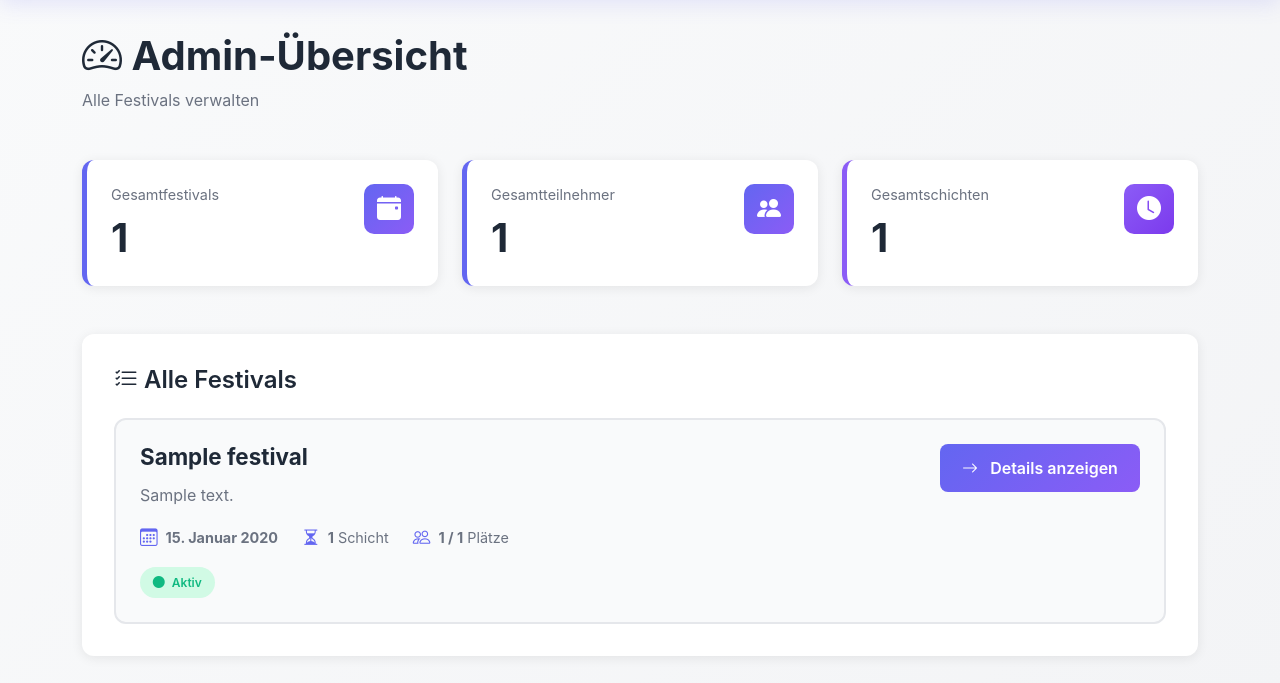
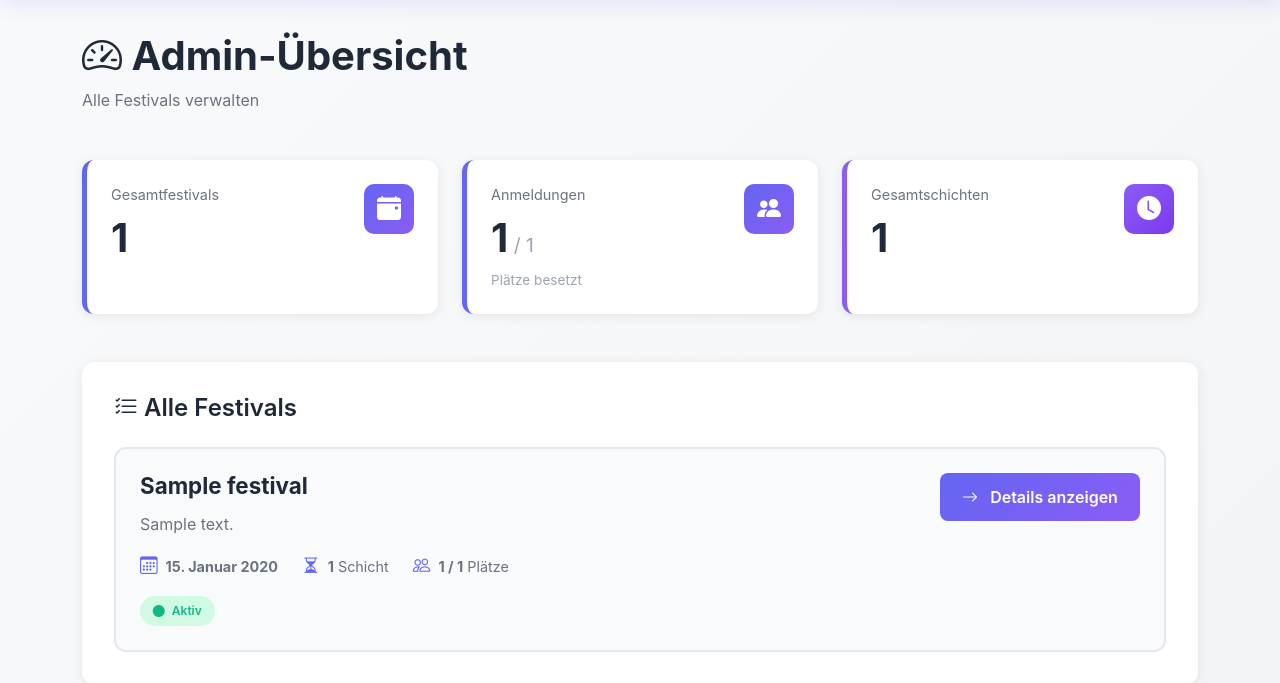
Before and after one commit to manuguth/bmk-tools, a Django app: page /festival/admin/ in a window 1280 px wide. Shown: the part 78-761 px from the top of the page. Run offline with Django 5.2, Linux system fonts and the light colour scheme; a user stored in the database is signed in; tables that the repository leaves empty hold one stand-in row (values such as "Sample post").

Commit message:
Improve Gesamtteilnehmer card to show signup ratio
- Calculate total_all_required_helpers across all festivals
- Display Anmeldungen card in 'X / Y Plätze besetzt' format
- Shows total signed up participants vs total available helper slots
- Matches the format used in individual festival admin overview pages

Co-Authored-By: Claude <noreply@anthropic.com>

```diff
--- a/festival/templates/festival/admin_festival_list.html
+++ b/festival/templates/festival/admin_festival_list.html
@@ -31,8 +31,11 @@
             <div style="background: white; border-radius: 12px; padding: 1.5rem; box-shadow: 0 2px 12px rgba(0, 0, 0, 0.08); border-left: 5px solid var(--festival-primary);">
                 <div style="display: flex; justify-content: space-between; align-items: flex-start;">
                     <div>
-                        <p style="color: #6b7280; font-size: 0.9rem; margin-bottom: 0.5rem;">Gesamtteilnehmer</p>
-                        <h2 style="font-size: 2.5rem; font-weight: 700; color: var(--festival-dark); margin: 0;">{{ total_all_participants }}</h2>
+                        <p style="color: #6b7280; font-size: 0.9rem; margin-bottom: 0.5rem;">Anmeldungen</p>
+                        <h2 style="font-size: 2.5rem; font-weight: 700; color: var(--festival-dark); margin: 0;">
+                            {{ total_all_participants }}<span style="font-size: 1.2rem; color: #9ca3af; font-weight: 400;"> / {{ total_all_required_helpers }}</span>
+                        </h2>
+                        <p style="color: #9ca3af; font-size: 0.85rem; margin: 0.5rem 0 0 0;">Plätze besetzt</p>
                     </div>
                     <div style="width: 50px; height: 50px; border-radius: 10px; background: linear-gradient(135deg, var(--festival-primary) 0%, var(--festival-secondary) 100%); display: flex; align-items: center; justify-content: center; color: white; font-size: 1.5rem;">
                         <i class="bi bi-people-fill"></i>
--- a/festival/views.py
+++ b/festival/views.py
@@ -13,6 +13,7 @@ def admin_festival_list(request):
     festivals = Festival.objects.all().order_by("-start_date")
     festivals_data = []
     total_all_participants = 0
+    total_all_required_helpers = 0
     total_all_shifts = 0
 
     for festival in festivals:
@@ -25,6 +26,7 @@ def admin_festival_list(request):
         ).count()
         total_shifts = festival.shifts.count()
         total_all_participants += total_participants
+        total_all_required_helpers += total_required_helpers
         total_all_shifts += total_shifts
 
         festivals_data.append({
@@ -38,6 +40,7 @@ def admin_festival_list(request):
     context = {
         "festivals_data": festivals_data,
         "total_all_participants": total_all_participants,
+        "total_all_required_helpers": total_all_required_helpers,
         "total_all_shifts": total_all_shifts,
     }
     return render(request, "festival/admin_festival_list.html", context)
```
